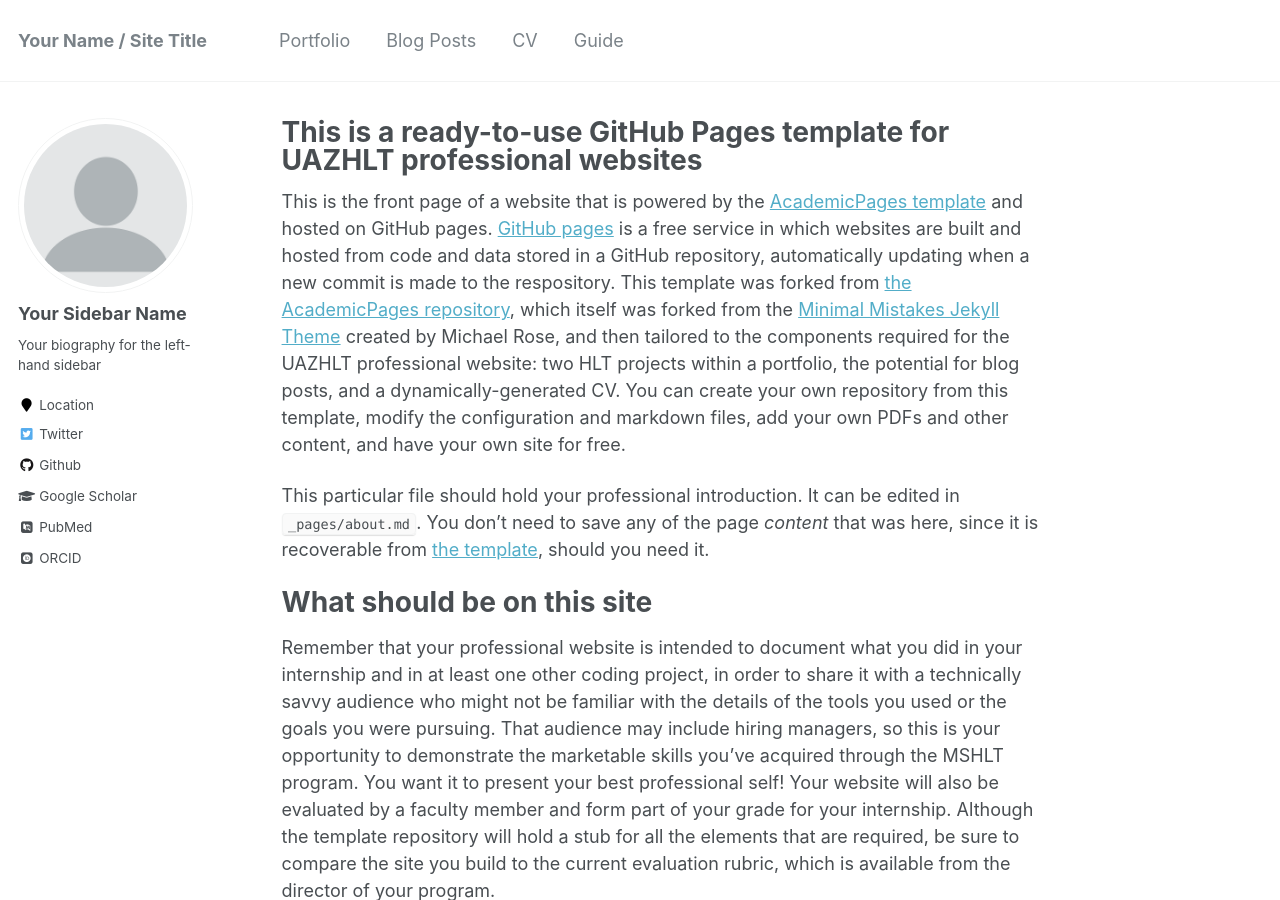
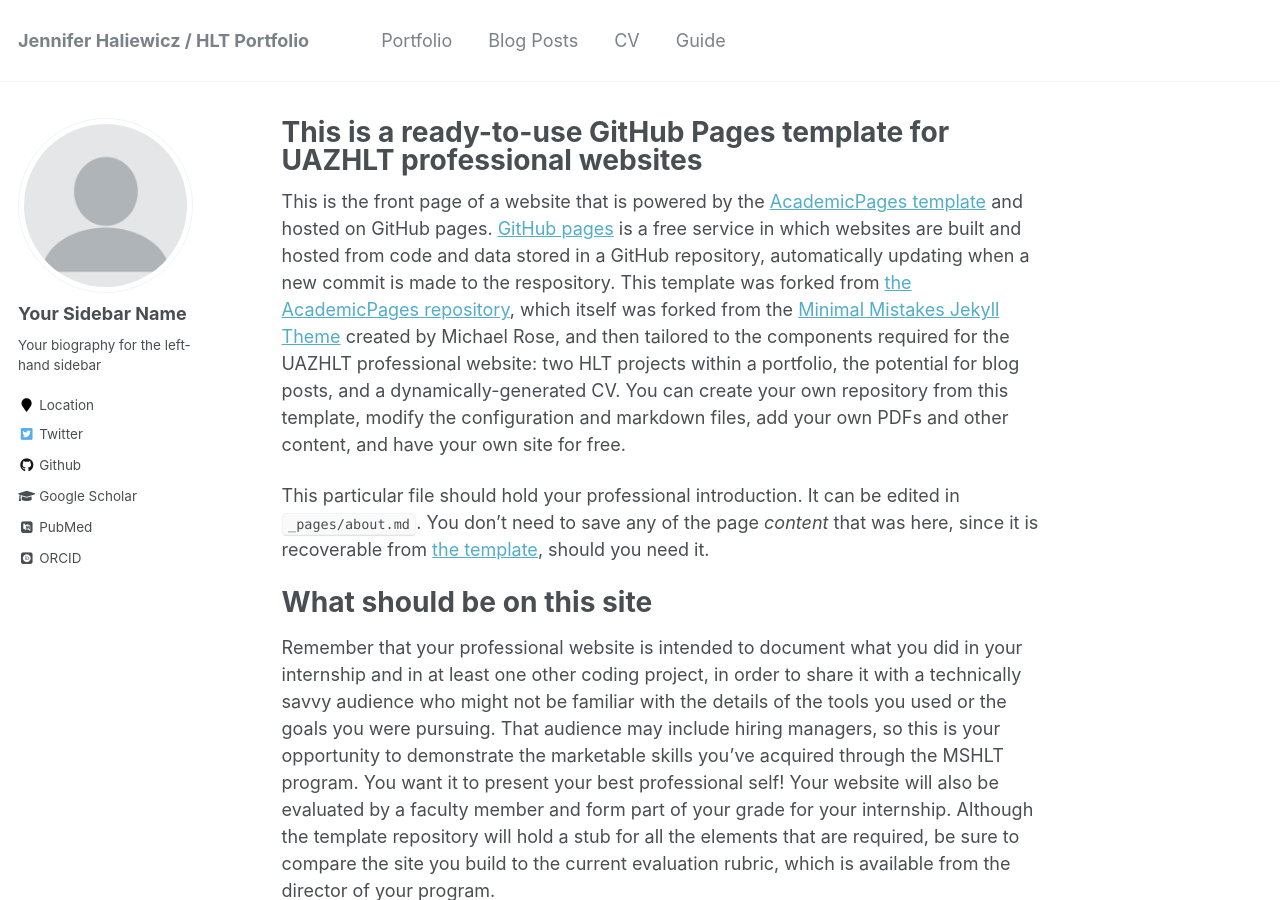
Before and after one commit to rofljen/HLTProfessionalsite, a Jekyll site: the page built from _pages/about.md, in a window 1280 px wide and 900 px high. Built offline with Jekyll 4.4.1, drawn with Linux system fonts in a browser that asks for light colours; some web fonts are replaced; some of the changed text lies outside the part shown.

Commit message:
Update _config.yml

```diff
--- a/_config.yml
+++ b/_config.yml
@@ -7,10 +7,9 @@
 
 # Site Settings
 locale                   : "en-US"
-title                    : "Your Name / Site Title"
-title_separator          : "-"
-name                     : &name "Your Name"
-description              : &description "personal description"
+title                    : "Jennifer Haliewicz / HLT Portfolio"
+name                     : &name "Jennifer Haliewicz"
+description              : &description "Portfolio for the University of Arizona HLT program"
 url                      : "https://rofljen.github.io"
 baseurl                  : "/HLTSite2"
 repository               : "rofljen/HLTSite2"
```
